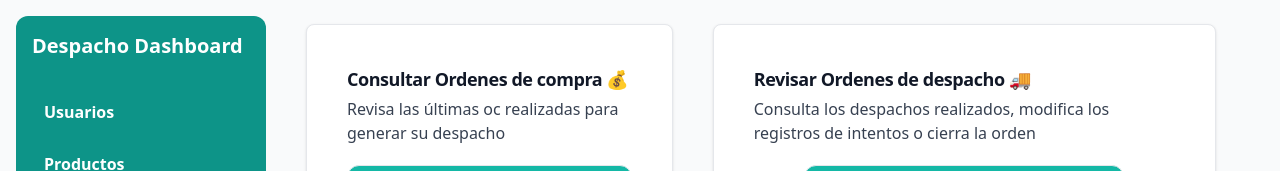
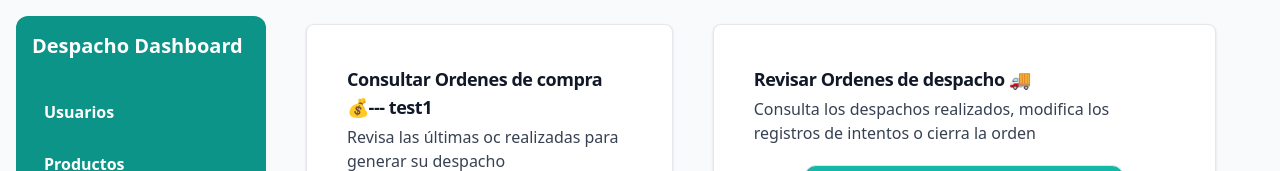
Before and after one commit to Ka0tick666/proyecto-semestral-devops, a React (Vite) app in the folder front_despacho/: page / in a window 1280 px wide. Shown: the top 171 px of the page. Built offline with nearby package versions, Linux system fonts and the light colour scheme.

Commit message:
Cambio visual para demostracion test

```diff
--- a/front_despacho/src/componentes/CrudAdmin/PruebaCards.jsx
+++ b/front_despacho/src/componentes/CrudAdmin/PruebaCards.jsx
@@ -11,7 +11,7 @@ export const PruebaCards = () => {
     <section>
       <div className="flex justify-center">
         <CardComponent
-          title="Consultar Ordenes de compra 💰"
+          title="Consultar Ordenes de compra 💰--- test1"
           description="Revisa las últimas oc realizadas para generar su despacho"
           buttonText="Consultar"
           onClick={() => {
```
